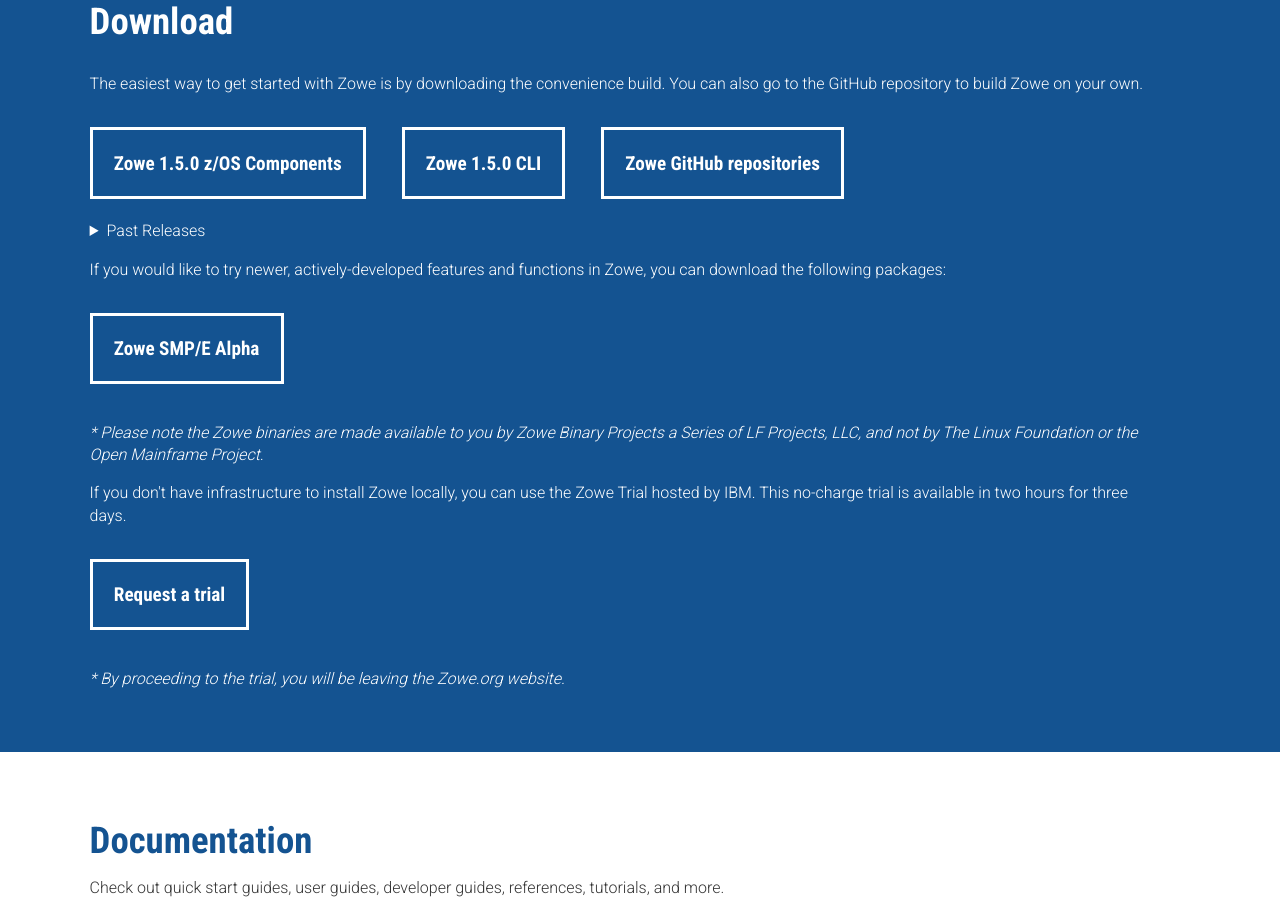
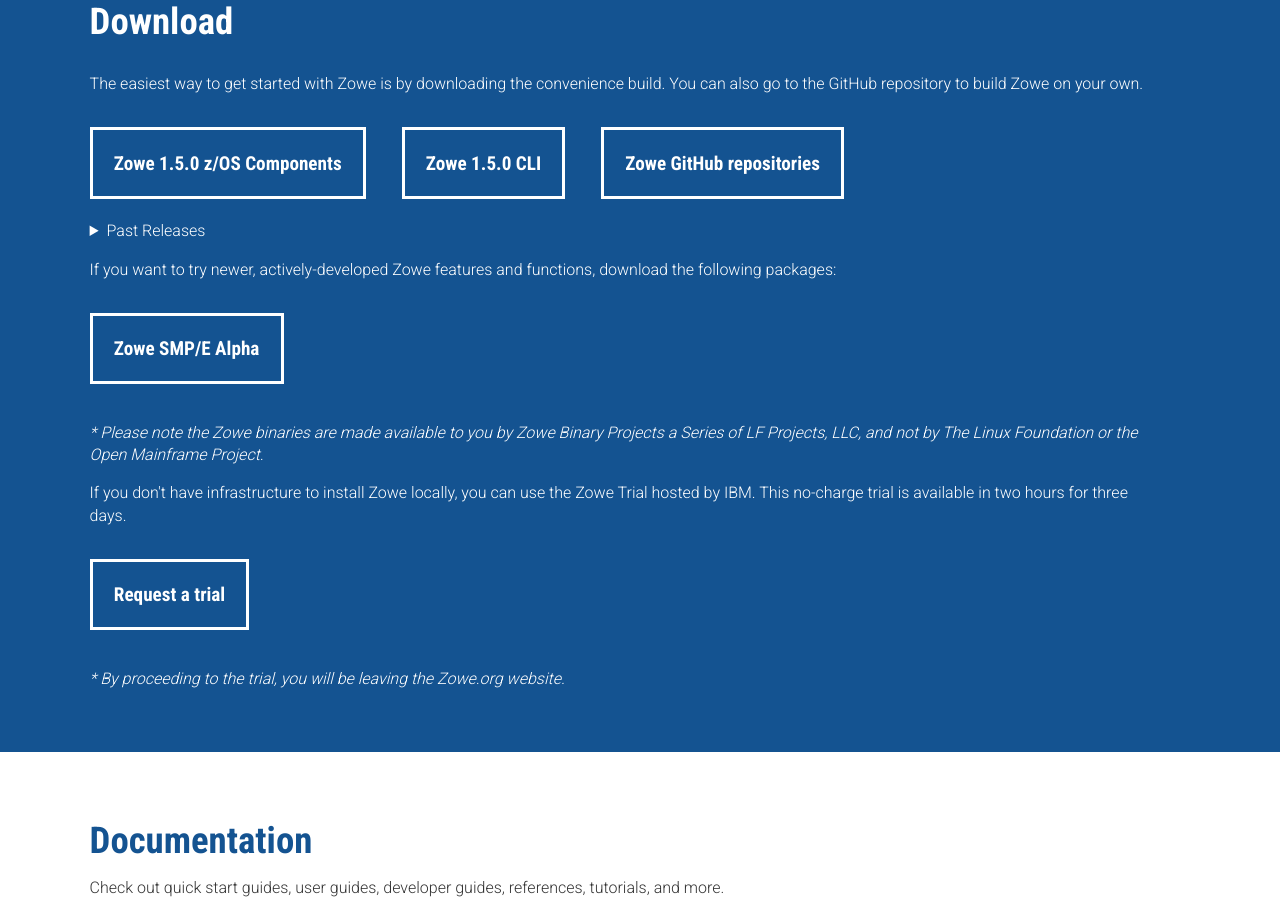
Before and after one commit to zowe/zowe.github.io, a Jekyll site: the page built from index.md, in a window 1280 px wide and 900 px high, scrolled down 1229 px. Built offline with Jekyll 4.4.1, drawn with Linux system fonts in a browser that asks for light colours; nearby versions of some CDN libraries; our own code applies the rules of GitHub Pages for plain Markdown files.

Commit message:
minor grammar change
Signed-off-by: BrandonJenkins14 <36675406+BrandonJenkins14@users.noreply.github.com>

```diff
--- a/index.md
+++ b/index.md
@@ -81,7 +81,7 @@
 </details>
 {% if site.smpe_download_url or site.cli_latest_download_url %}
 <p>
-If you would like to try newer, actively-developed features and functions in Zowe, you can download the following packages:
+If you want to try newer, actively-developed Zowe features and functions, download the following packages:
 </p>
 {% endif %}
 {% if site.smpe_download_url %}
```
